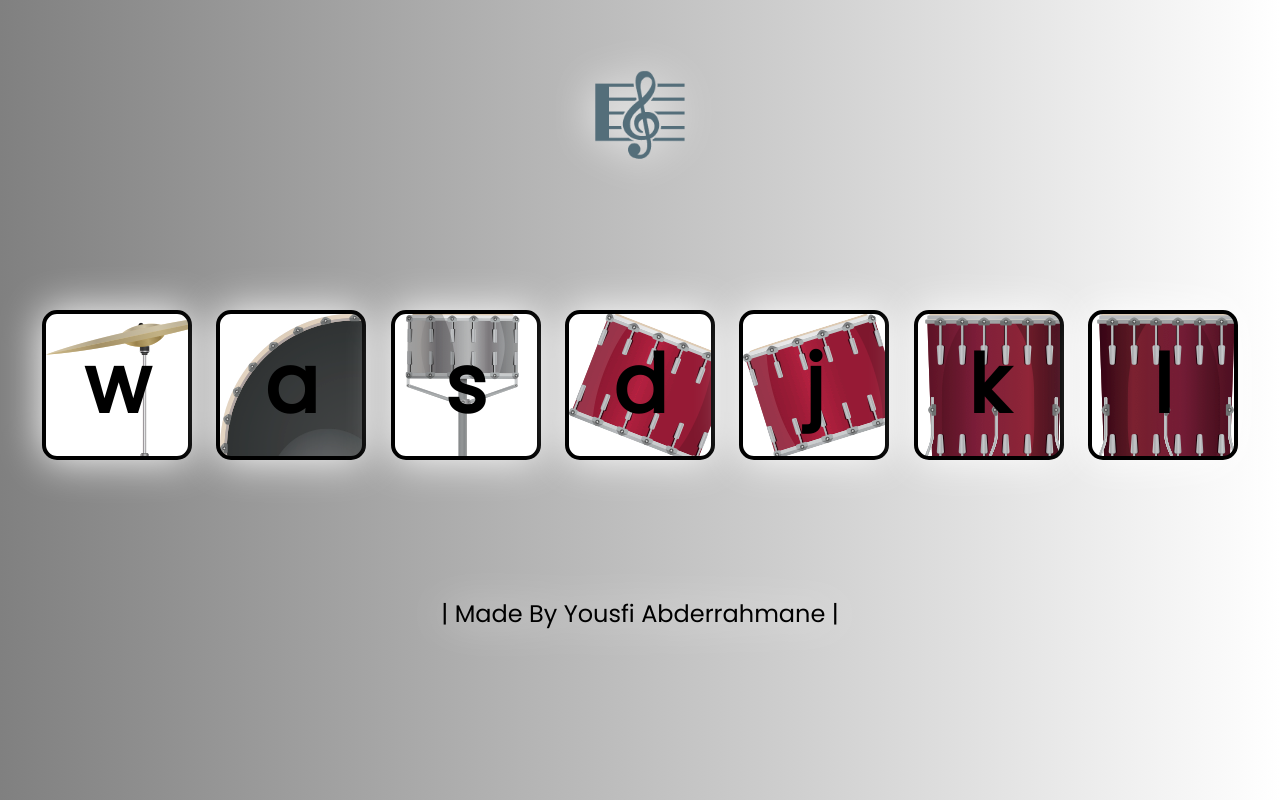
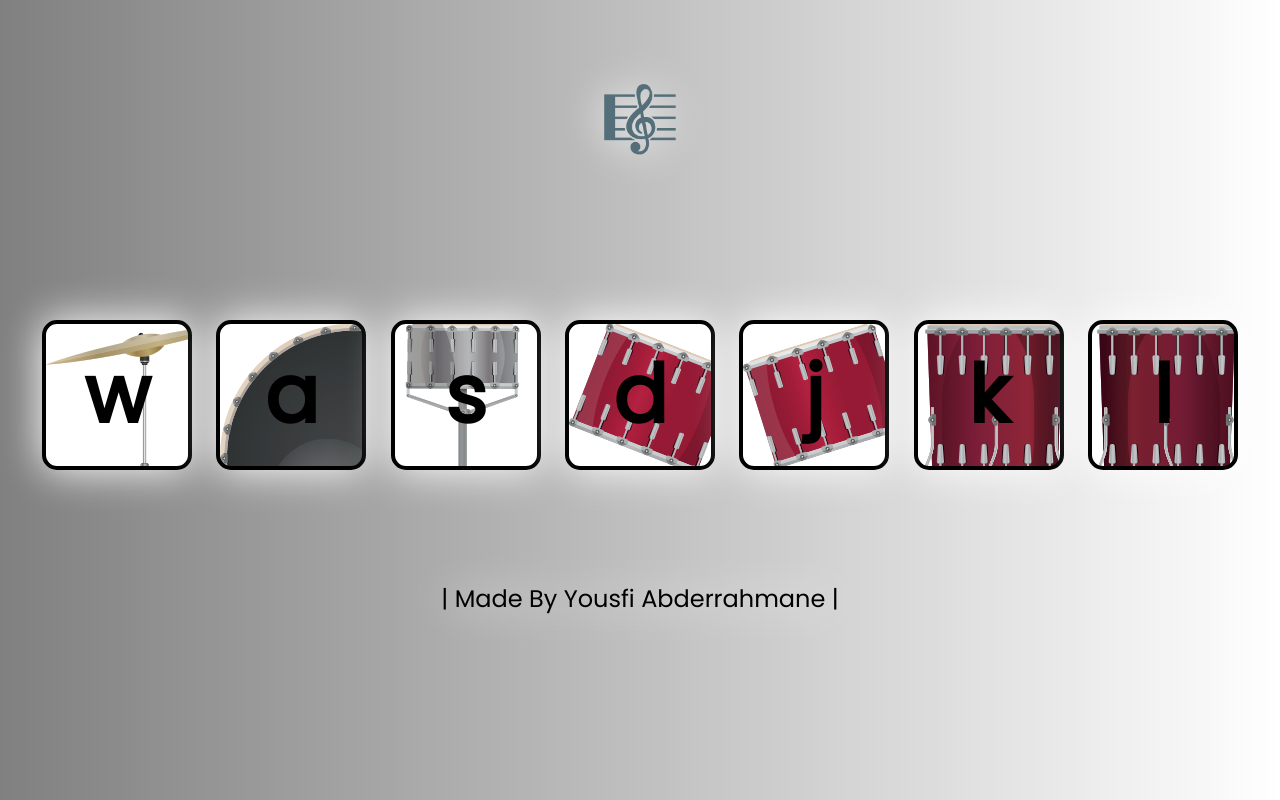
Before and after one commit to yousfiabderrahmane/iSing, a plain HTML site: page index.html in a window 1280 px wide. Drawn offline with Linux system fonts and the light colour scheme; a web font is replaced by a local one.

```diff
--- a/styles.css
+++ b/styles.css
@@ -4,8 +4,8 @@
 }
 
 h1 {
-  font-size: 5rem;
-  color: black;
+  margin-top: 5%;
+  font-size: 4rem;
   filter: drop-shadow(0px 0px 20px white);
 }
 
@@ -45,7 +45,7 @@
 }
 
 .set {
-  margin: 10% auto;
+  margin: 8% auto;
 }
 
 .game-over {
@@ -82,3 +82,12 @@
 * {
   font-family: "Poppins", sans-serif;
 }
+#title {
+  cursor: pointer;
+  display: inline-block;
+}
+#title:hover {
+  opacity: 0.8;
+  transform: scale(1.1);
+  filter: brightness(70%);
+}
```
Also changed, not shown: images/1.png (added), 1 other file.
